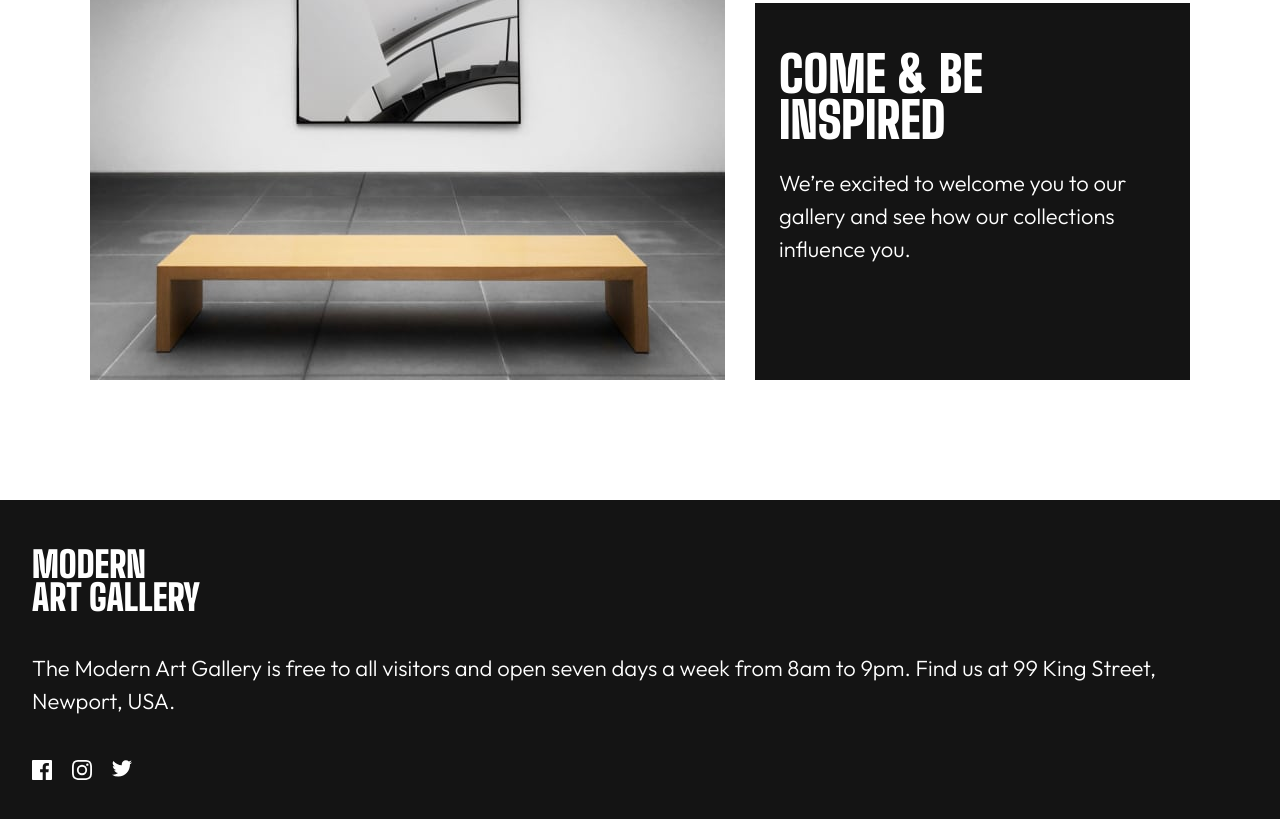
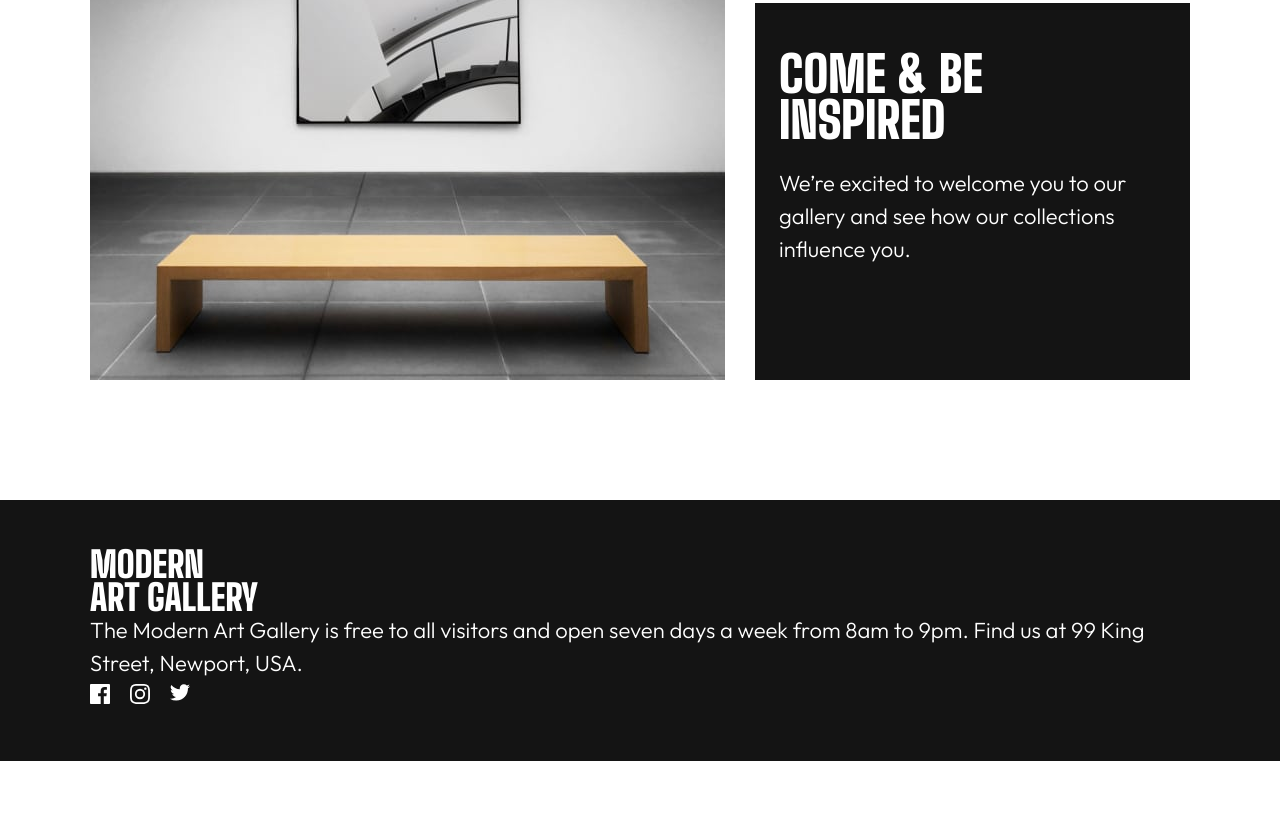
Before and after one commit to Kaji1127/Art-Gallery-Website, a website: page starter-code/index.html in a window 1280 px wide. Shown: the part 1686-2505 px from the top of the page. After the commit the page ends 2447 px from the top, so only its background shows below. Drawn offline with Linux system fonts and the light colour scheme.

Commit message:
edit index file

```diff
--- a/starter-code/index.html
+++ b/starter-code/index.html
@@ -83,7 +83,8 @@
 				</div>
 			</section>
 			<footer class="footer">
-				<h3 class="heading-tertiary">
+				<div class="container footer__wrapper">
+					<h3 class="heading-tertiary footer__title">
 						<span>modern</span>
 						<span>art gallery</span>
 					</h3>
@@ -106,6 +107,7 @@
 							</svg>
 						</div>
 					</div>
+				</div>
 			</footer>
 		</main>
 	</body>
```
Lines whose indentation alone changed are shown as unchanged.
